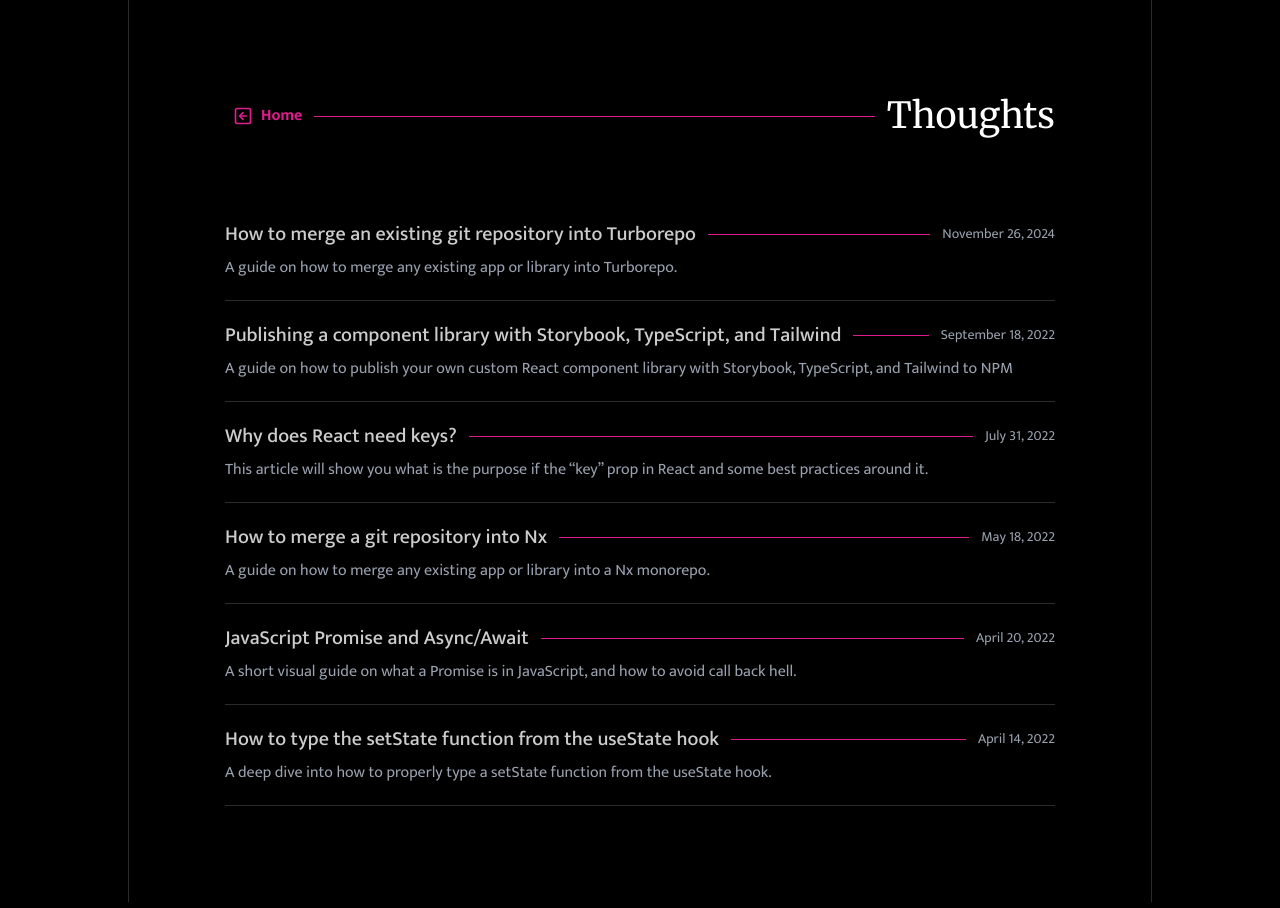
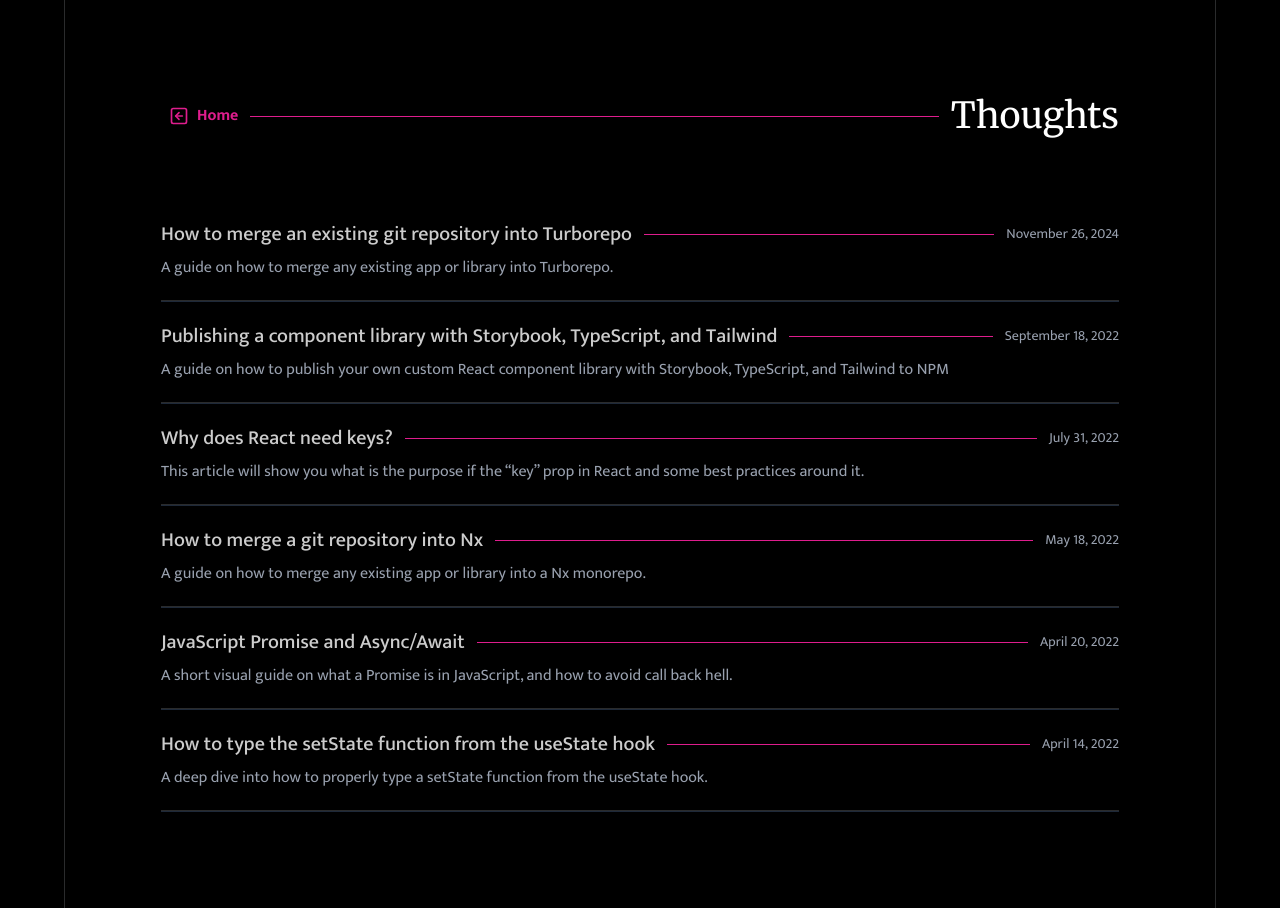
Before and after one commit to MustafaPinjari/NewPortfolioFinal, a Next.js app: page /thoughts in a window 1280 px wide. Built offline with nearby package versions, Linux system fonts and the light colour scheme; no server answers; a web font is replaced by a local one.

Commit message:
progress

```diff
--- a/app/components/layouts/page-container.tsx
+++ b/app/components/layouts/page-container.tsx
@@ -3,7 +3,7 @@ import React from 'react';
 export default function PageContainer({ children }: { children: React.ReactNode }) {
   return (
     <div className="flex w-full flex-col items-center justify-center">
-      <main className="flex min-h-svh w-full max-w-5xl flex-col gap-4 border-gray-300/20 p-8 pt-16 md:p-24 border-x">
+      <main className="flex min-h-svh w-full max-w-5xl xl:max-w-6xl flex-col gap-4 border-gray-300/20 p-8 pt-16 md:p-24 border-x">
         {children}
       </main>
     </div>
--- /dev/null
+++ b/app/components/thoughts.tsx
@@ -0,0 +1,37 @@
+'use client';
+
+import { format } from 'date-fns';
+import { motion } from 'motion/react';
+import Link from 'next/link';
+import { BlogPost } from '../blog/utils';
+
+export function Thoughts({ posts }: { posts: BlogPost[] }) {
+  return (
+    <ul>
+      {posts.map((post, index) => (
+        <motion.li
+          key={post.slug}
+          className="border-b border-gray-300 dark:border-gray-800 dark:hover:border-gray-700 hover:border-gray-400 transition-colors duration-500"
+          initial={{ scale: 0.8, opacity: 0, filter: 'blur(2px)' }}
+          animate={{ scale: 1, opacity: 1, filter: 'blur(0px)' }}
+          transition={{ duration: 0.6, delay: index / 10 }}
+        >
+          <Link href={`/thoughts/${post.slug}`} aria-label={`Read "${post.metadata.title}"`}>
+            <article className="space-y-2 py-5 border-b border-gray-300/20">
+              <div className="flex w-full items-center justify-between">
+                <h2 className="text-md w-full max-w-2xl truncate whitespace-nowrap pr-2 font-medium text-white/80 group-hover:underline md:w-auto md:flex-none md:text-xl">
+                  {post.metadata.title}
+                </h2>
+                <div className="mx-1 flex flex-1 border-b border-primary-500" />
+                <time className="w-max whitespace-nowrap text-sm pl-2 text-gray-400">
+                  {format(new Date(post.metadata.publishedAt), 'MMMM dd, yyyy')}
+                </time>
+              </div>
+              <p className="text-gray-400">{post.metadata.summary}</p>
+            </article>
+          </Link>
+        </motion.li>
+      ))}
+    </ul>
+  );
+}
--- a/app/stats/page.tsx
+++ b/app/stats/page.tsx
@@ -1,6 +1,7 @@
 import { Fragment, Suspense } from 'react';
 import GithubContributions from '../about/github-contributions/github-contributions';
 import Header from '../components/header';
+import NowPlaying from '../components/spotify/now-playing';
 import SpotifySkeleton from '../components/spotify/spotify-skeleton';
 import TopTracks from '../components/spotify/top-tracks';
 import WakaStats from '../components/wakatime/wakastats';
@@ -29,6 +30,7 @@ export default function StatsPage() {
           <WakaStats />
           <TopTracks />
         </Suspense>
+        <NowPlaying />
       </section>
     </div>
   );
--- a/app/thoughts/page.tsx
+++ b/app/thoughts/page.tsx
@@ -1,35 +1,15 @@
-import { format } from 'date-fns';
-import Link from 'next/link';
 import { getBlogPosts } from '../blog/utils';
 import Header from '../components/header';
 import PageContainer from '../components/layouts/page-container';
+import { Thoughts } from '../components/thoughts';
 
-export default function Thoughts() {
+export default function ThoughtsPage() {
   const posts = getBlogPosts();
 
   return (
     <PageContainer>
       <Header title="Thoughts" />
-      <section>
-        {posts.map((post) => {
-          return (
-            <Link href={`/thoughts/${post.slug}`} key={post.slug}>
-              <article className="space-y-2 py-5 border-b border-gray-300/20">
-                <div className="flex w-full items-center justify-between">
-                  <h2 className="text-md w-full max-w-2xl truncate whitespace-nowrap pr-2 font-medium text-white/80 group-hover:underline md:w-auto md:flex-none md:text-xl">
-                    {post.metadata.title}
-                  </h2>
-                  <div className="mx-1 flex flex-1 border-b border-primary-500" />
-                  <time className="w-max whitespace-nowrap text-sm pl-2 text-gray-400">
-                    {format(new Date(post.metadata.publishedAt), 'MMMM dd, yyyy')}
-                  </time>
-                </div>
-                <p className="text-gray-400">{post.metadata.summary}</p>
-              </article>
-            </Link>
-          );
-        })}
-      </section>
+      <Thoughts posts={posts} />
     </PageContainer>
   );
 }
```
